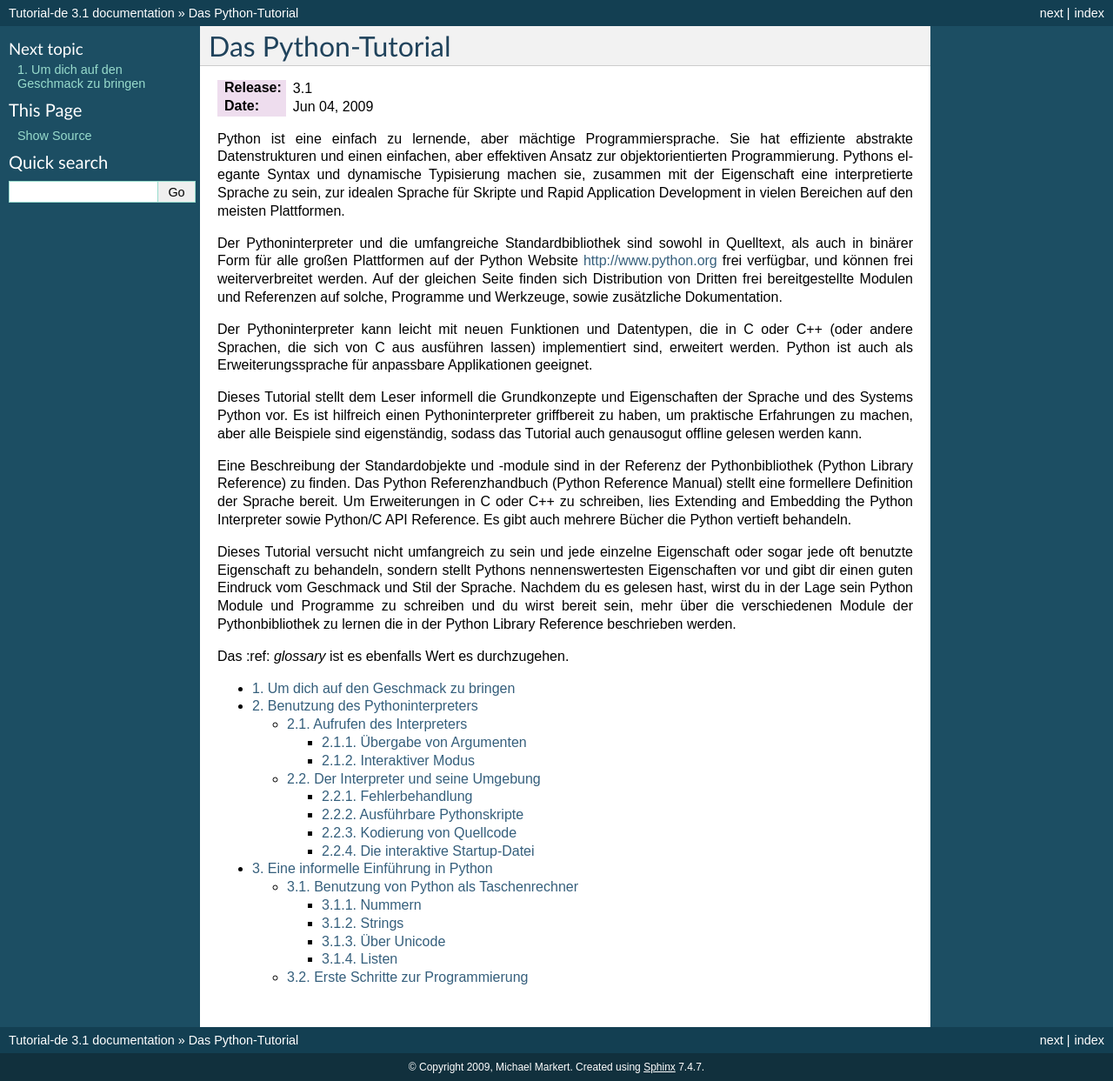
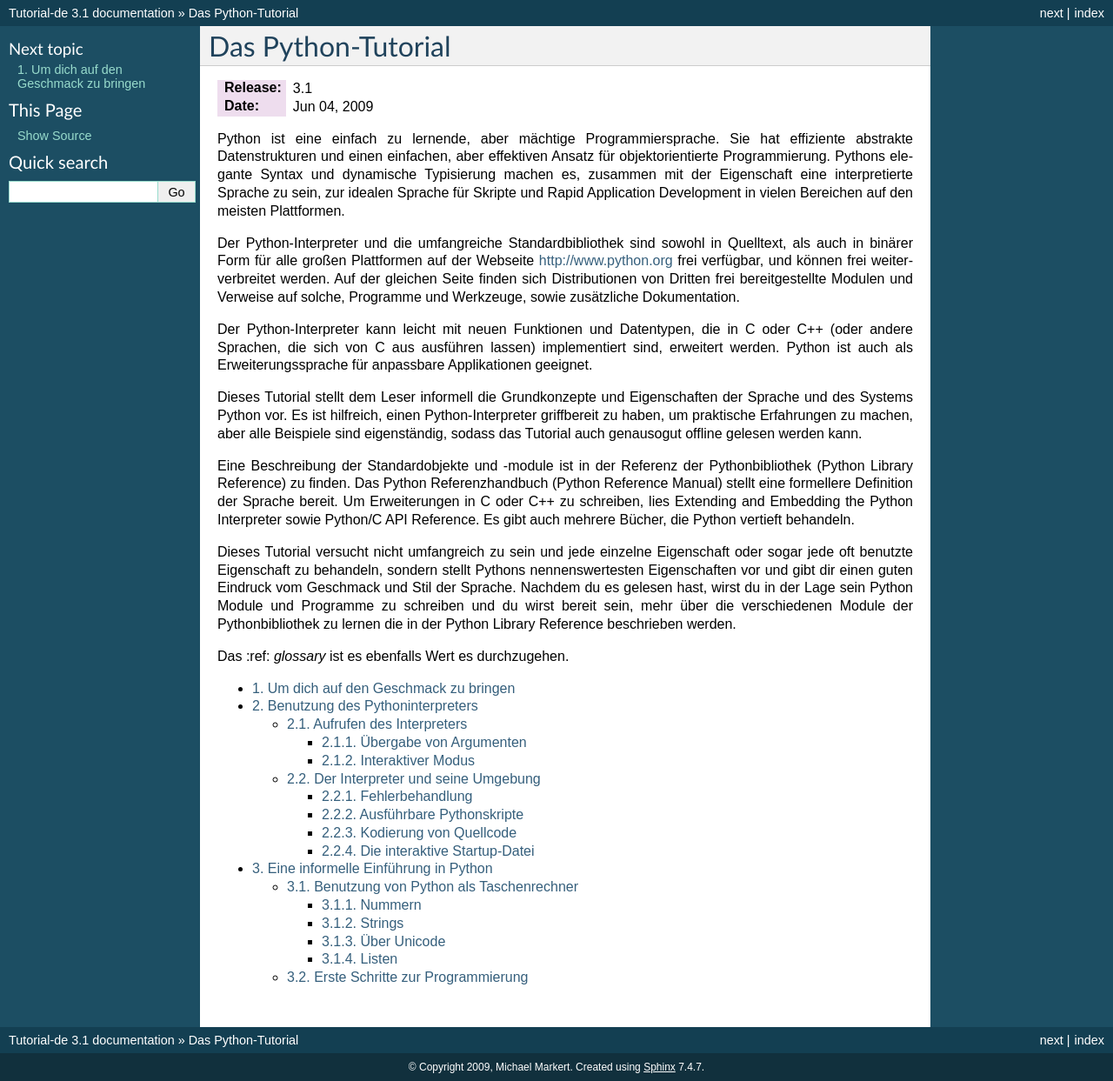
Before and after one commit to cofi/py-tutorial-de, a Sphinx documentation site: the page built from source/index.rst, in a window 1280 px wide. Shown: the whole page at 87% size. Built offline with Sphinx 7.4.7, drawn with Linux system fonts in a browser that asks for light colours; pages that are not in the unit, such as notebooks, are missing from menus.

Commit message:
Small fixes in index.

```diff
--- a/source/index.rst
+++ b/source/index.rst
@@ -9,34 +9,34 @@
 
 Python ist eine einfach zu lernende, aber mächtige Programmiersprache. Sie hat
 effiziente abstrakte Datenstrukturen und einen einfachen, aber effektiven Ansatz
-zur objektorientierten Programmierung. Pythons elegante Syntax und dynamische
-Typisierung machen sie, zusammen mit der Eigenschaft eine interpretierte Sprache
+für objektorientierte Programmierung. Pythons elegante Syntax und dynamische
+Typisierung machen es, zusammen mit der Eigenschaft eine interpretierte Sprache
 zu sein, zur idealen Sprache für Skripte und Rapid Application Development in
 vielen Bereichen auf den meisten Plattformen.
 
-Der Pythoninterpreter und die umfangreiche Standardbibliothek sind sowohl in
-Quelltext, als auch in binärer Form für alle großen Plattformen auf der Python
-Website http://www.python.org frei verfügbar, und können frei weiterverbreitet
-werden. Auf der gleichen Seite finden sich Distribution von Dritten
-frei bereitgestellte Modulen und Referenzen auf solche, Programme und Werkzeuge,
+Der Python-Interpreter und die umfangreiche Standardbibliothek sind sowohl in
+Quelltext, als auch in binärer Form für alle großen Plattformen auf der Webseite
+http://www.python.org frei verfügbar, und können frei weiterverbreitet
+werden. Auf der gleichen Seite finden sich Distributionen von Dritten
+frei bereitgestellte Modulen und Verweise auf solche, Programme und Werkzeuge,
 sowie zusätzliche Dokumentation.
 
-Der Pythoninterpreter kann leicht mit neuen Funktionen und Datentypen, die in C
+Der Python-Interpreter kann leicht mit neuen Funktionen und Datentypen, die in C
 oder C++ (oder andere Sprachen, die sich von C aus ausführen lassen)
 implementiert sind, erweitert werden. Python ist auch als Erweiterungssprache
 für anpassbare Applikationen geeignet.
 
 Dieses Tutorial stellt dem Leser informell die Grundkonzepte und Eigenschaften
-der Sprache und des Systems Python vor. Es ist hilfreich einen Pythoninterpreter
+der Sprache und des Systems Python vor. Es ist hilfreich, einen Python-Interpreter
 griffbereit zu haben, um praktische Erfahrungen zu machen, aber alle Beispiele
 sind eigenständig, sodass das Tutorial auch genausogut offline gelesen werden kann.
 
-Eine Beschreibung der Standardobjekte und -module sind in der Referenz der
+Eine Beschreibung der Standardobjekte und -module ist in der Referenz der
 Pythonbibliothek (Python Library Reference) zu finden. Das Python
 Referenzhandbuch (Python Reference Manual) stellt eine formellere Definition der
 Sprache bereit. Um Erweiterungen in C oder C++ zu schreiben, lies Extending and
 Embedding the Python Interpreter sowie Python/C API Reference. Es gibt auch
-mehrere Bücher die Python vertieft behandeln.
+mehrere Bücher, die Python vertieft behandeln.
 
 Dieses Tutorial versucht nicht umfangreich zu sein und jede einzelne Eigenschaft
 oder sogar jede oft benutzte Eigenschaft zu behandeln, sondern stellt Pythons
```
